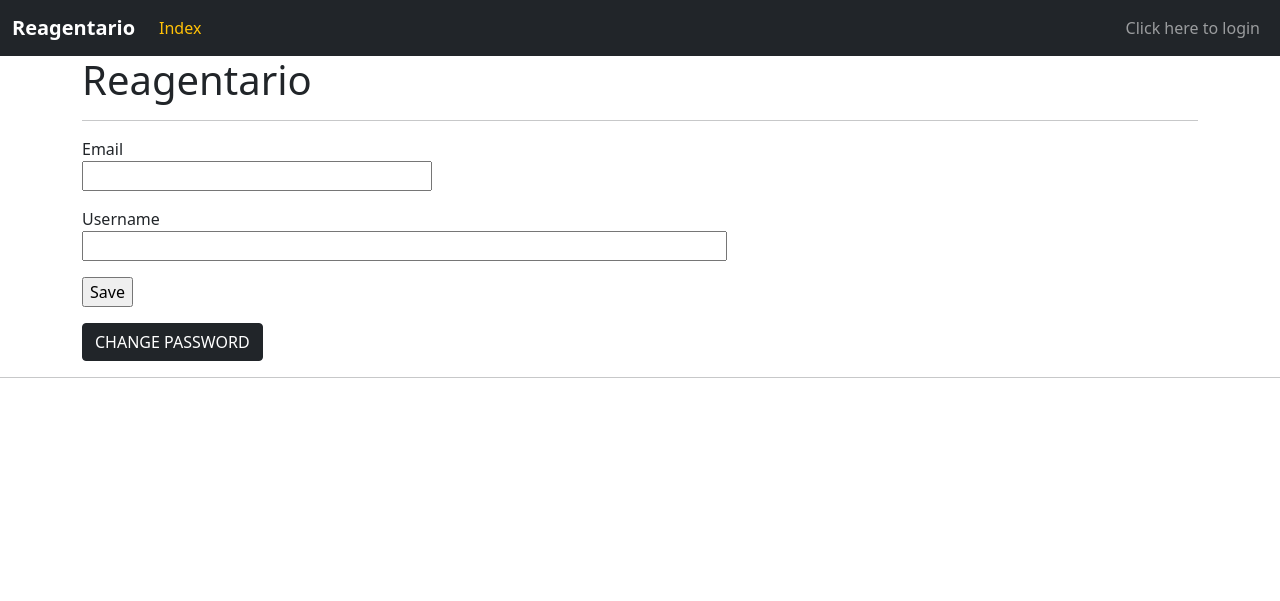
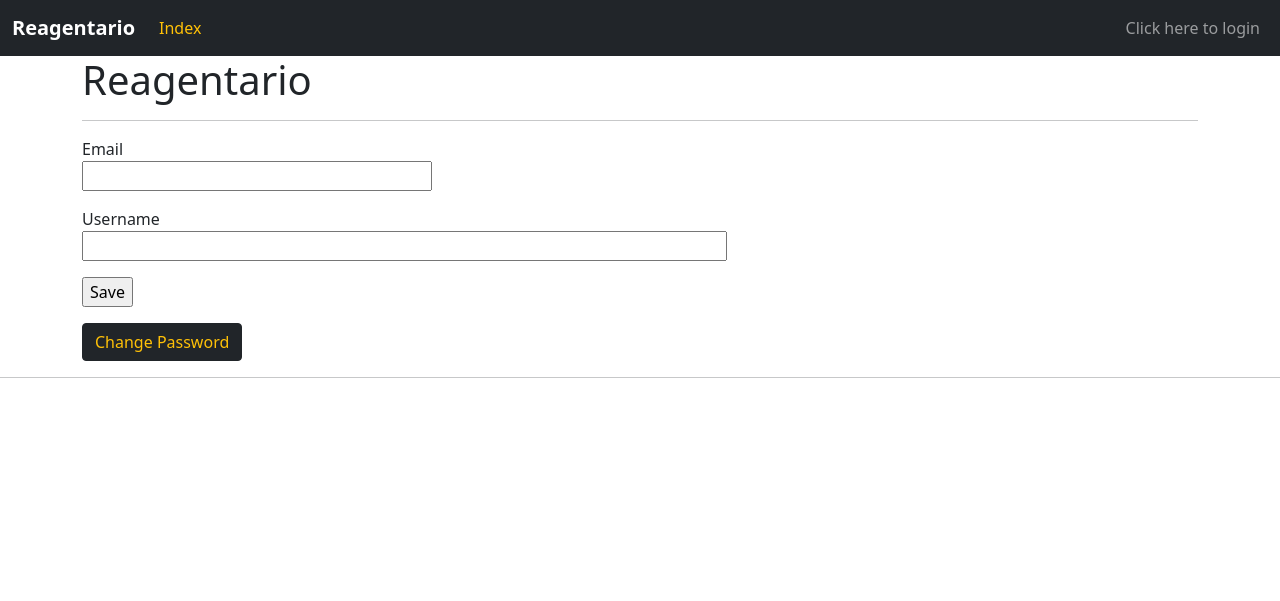
Before and after one commit to reagentario/reagentario, a Flask app: template app/templates/edit_profile.html in a window 1280 px wide. Shown: the top 601 px of the page. Run offline with Flask 3, Linux system fonts and the light colour scheme; the template is opened without the code that fills it: values that come from a table or form of the project are taken from there, others are empty; some libraries are stand-ins or nearby versions.

Commit message:
switch to default password change page

```diff
--- a/app/templates/edit_profile.html
+++ b/app/templates/edit_profile.html
@@ -20,5 +20,6 @@
         <p>{{ form.submit() }}</p>
     </form>
 
-    <a href="/change_pw/{{ user.username }}" class="btn btn-dark pull-right">CHANGE PASSWORD</a></td>
+    <a href="/change" class="btn btn-dark pull-right link-warning">Change Password</a>
+
 {% endblock %}
--- a/app/templates/edit_user.html
+++ b/app/templates/edit_user.html
@@ -29,8 +29,8 @@
         <p>{{ form.submit() }}  {{ form.cancel() }}</p>
     </form>
 
-    <a href="/change_pw/{{ user.username }}" class="btn btn-dark pull-right">CHANGE PASSWORD</a></td>
+    <a href="/change_pw/{{ user.username }}" class="btn btn-dark pull-right link-warning">CHANGE PASSWORD</a></td>
     <br><br>
-    <a href="/edit_role/{{ user.username }}" class="btn btn-dark pull-right">SET USER ROLES</a></td>
+    <a href="/edit_role/{{ user.username }}" class="btn btn-dark pull-right link-warning">SET USER ROLES</a></td>
 
 {% endblock %}
```
Also changed, not shown: app/routes.py (+0 -30 lines).
